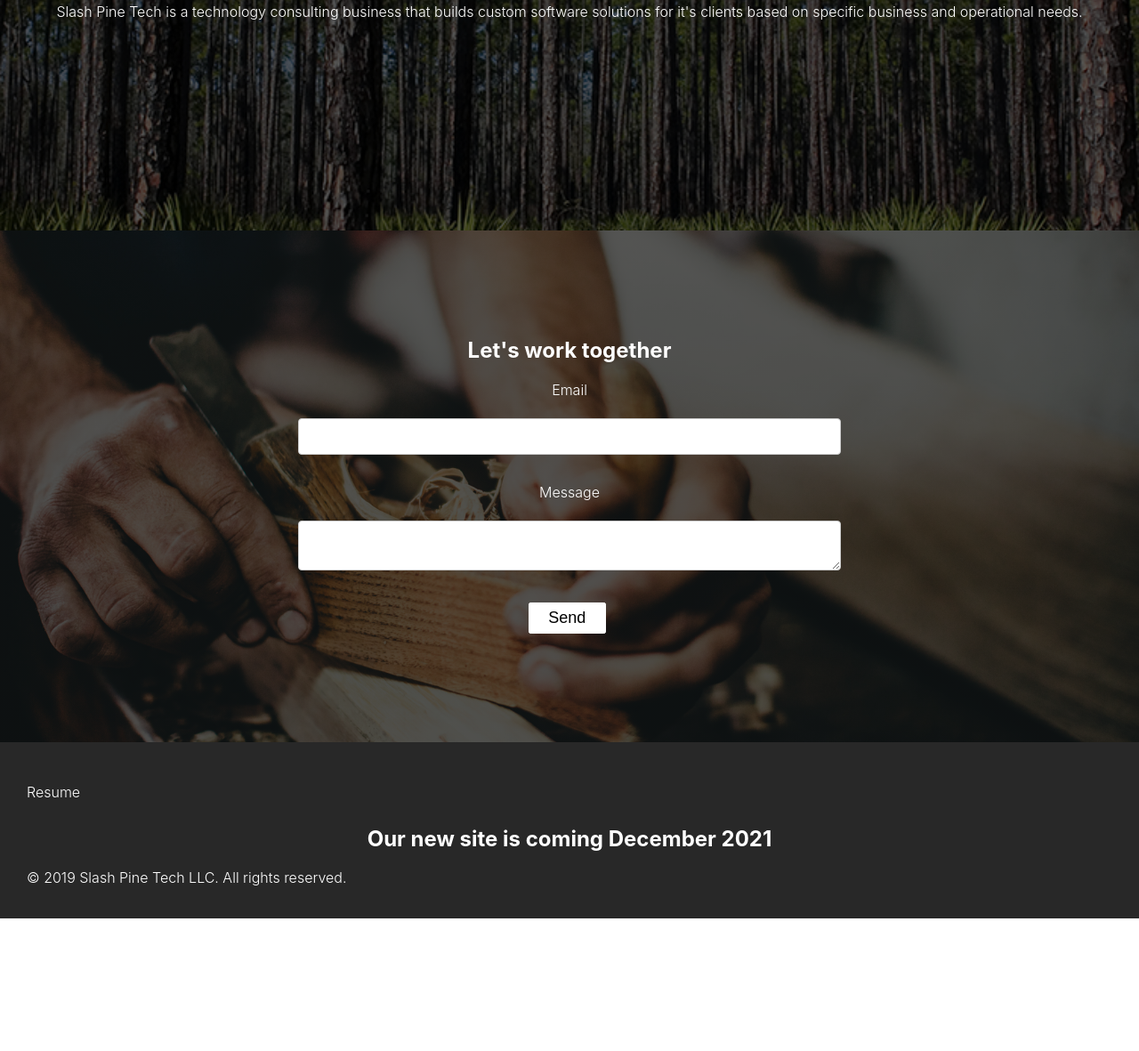
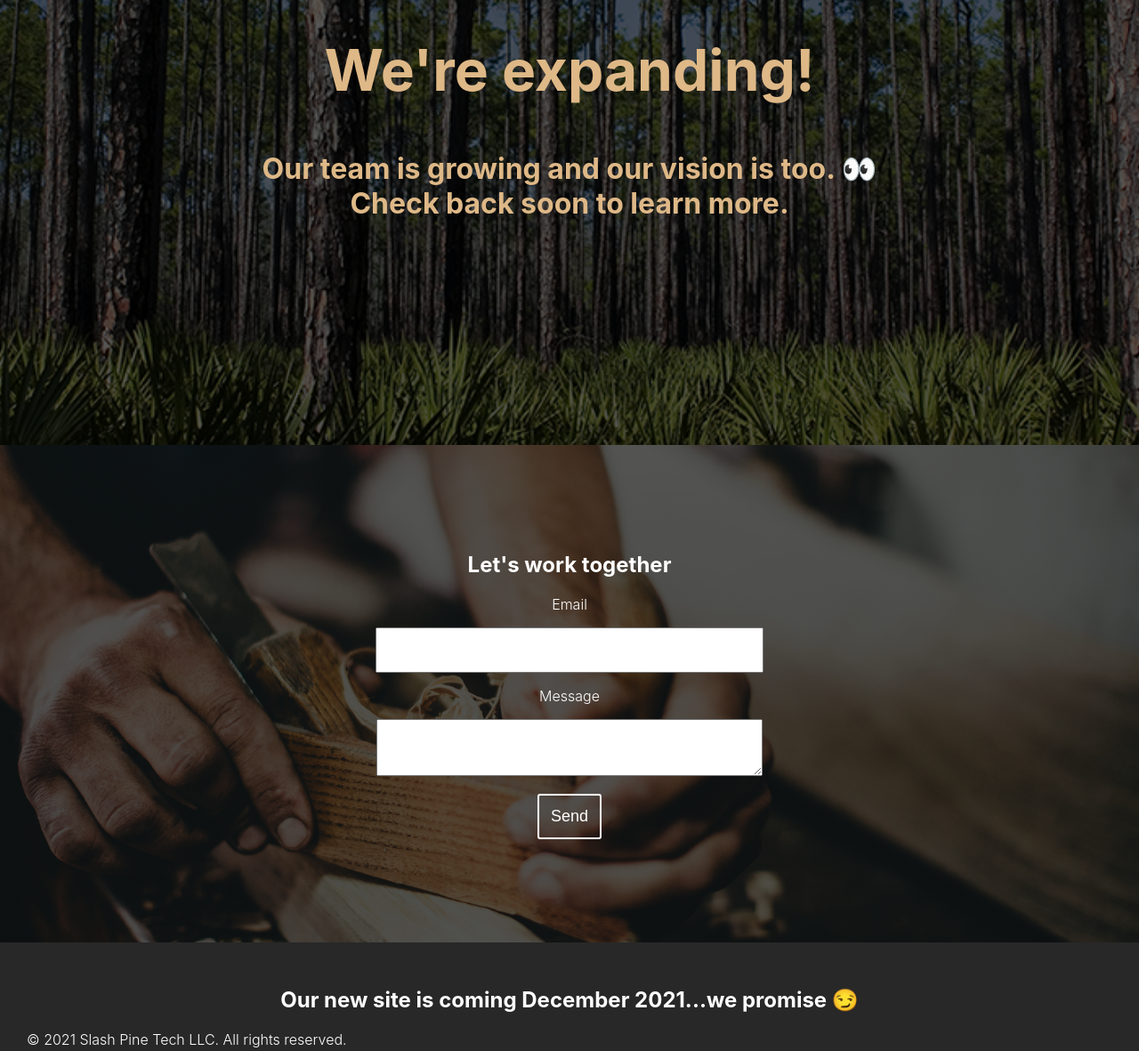
Before and after one commit to russ4stall/slashpine-site, a website: page public/index.html in a window 1280 px wide. Shown: the part 415-1596 px from the top of the page at 89% size. Before the commit the page ends 1447 px from the top, so only its background shows below. Drawn offline with Linux system fonts and the light colour scheme.

Commit message:
updated message and styles

```diff
--- a/package.json
+++ b/package.json
@@ -11,6 +11,6 @@
   "author": "",
   "license": "ISC",
   "devDependencies": {
-    "node-sass": "^4.8.3"
+    "node-sass": "latest"
   }
 }
--- a/public/index.html
+++ b/public/index.html
@@ -24,7 +24,13 @@
             <br>
             <h1>Custom software <br> design and development.</h1>
             <br>
-            <p>Slash Pine Tech is a technology consulting business that builds custom software solutions for it's clients based on specific business and operational needs.</p>
+            <div class="fresh">
+                <h2>We're expanding!</h2>
+                <h3>
+                    Our team is growing and our vision is too. &#128064; <br>
+                    Check back soon to learn more.
+                </div>
+            </h3>
             <br>
             <br>
             <br>
@@ -57,13 +63,13 @@
 
         <section class="footer">
             <ul>
-                <li><a href="RussForstall_2018.pdf" target="_blank">Resume</a></li>
+                <!-- <li><a href="RussForstall_2018.pdf" target="_blank">Resume</a></li> -->
                 <!-- <li><a href="mailto:russ@slashpinetech.com">Let's work together</a></li> -->
             </ul>
             <div class="comingSoon" style="text-align: center;">
-               <h2>Our new site is coming <span id="autoDate"></span></h2>
+               <h2>Our new site is coming <span id="autoDate"></span>...we promise &#128527;</h2>
             </div>
-            <p class="legal">© 2019 Slash Pine Tech LLC. All rights reserved.</p>
+            <p class="legal">© 2021 Slash Pine Tech LLC. All rights reserved.</p>
         </section>
     </div>
     <script>
@@ -73,5 +79,6 @@
         document.getElementById("autoDate").innerHTML =
         monthNames[m.getMonth() + 2] + " " + m.getFullYear();
     </script>
+
 </body>
 </html>
--- a/sass/main.scss
+++ b/sass/main.scss
@@ -35,7 +35,11 @@ body {
         transition: all 0.4s ease 0s;
     }
 
-
+    .fresh {
+        color: burlywood;
+        h2 { font-size: 4em; }
+        h3 { font-size: 2em; }
+    }
 
     .container {
         padding: 0;
@@ -108,8 +112,7 @@ body {
             }
 
             input {
-                background-color: transparent!important;
-
+                //background-color: transparent!important;
             }
         }
 
@@ -164,18 +167,18 @@ img {
     animation: gradColor 60s ease infinite;
 }
 .btn {
-    background: transparent;
+    background-color: transparent;
     border: 2px solid white;
     border-radius: 3px;
     font-size: 18px;
     padding: 13px;
+    color: white;
+    transition: background-color 0.5s ease;
 }
 .btn:hover {
-    background: white;
+    background-color: white;
     color: rgb(30,30,30);
-}
-.contact-btn {
-
+    cursor: pointer;
 }
 .ohnohoney {
     opacity: 0;
@@ -187,50 +190,18 @@ img {
     z-index: -1;
 }
 
-/* Fields */
-.approach input{
-    background-color: transparent; /* Remove background fill */
-    text-transform: uppercase; /* Make text all uppercase */
-    border-radius: 0; /* Remove corner curve */
-    border: 2px solid #fff; /* 2px white border */
-    color: #fff; /* White text */
-    height: 45px;
+.approach {
+    input, textarea {
+        width: 90%;
+        max-width: 400px;
+        padding: 1rem;
+    }
+
+    .btn {
+
+    }
 }
 
-/* div.wpforms-container-full .wpforms-form input[type=date], div.wpforms-container-full .wpforms-form input[type=datetime], div.wpforms-container-full .wpforms-form input[type=datetime-local], div.wpforms-container-full .wpforms-form input[type=email], div.wpforms-container-full .wpforms-form input[type=month], div.wpforms-container-full .wpforms-form input[type=number], div.wpforms-container-full .wpforms-form input[type=password], div.wpforms-container-full .wpforms-form input[type=range], div.wpforms-container-full .wpforms-form input[type=search], div.wpforms-container-full .wpforms-form input[type=tel], div.wpforms-container-full .wpforms-form input[type=text], div.wpforms-container-full .wpforms-form input[type=time], div.wpforms-container-full .wpforms-form input[type=url], div.wpforms-container-full .wpforms-form input[type=week], div.wpforms-container-full .wpforms-form select, div.wpforms-container-full .wpforms-form textarea {
-    background-color: transparent;
-    text-transform: uppercase;
-    border-radius: 0;
-    border: 2px solid #fff;
-    color: #fff;
-    height: 45px;
-}
-::-webkit-input-placeholder {
-    color:    #fff;
-}
-:-moz-placeholder {
-   color:    #fff;
-   opacity:  1;
-}
-::-moz-placeholder {
-   color:    #fff;
-   opacity:  1;
-}
-:-ms-input-placeholder {
-   color:    #fff;
-}
-::-ms-input-placeholder {
-   color:    #fff;
-}
-
-div.wpforms-container-full .wpforms-form input[type=submit], div.wpforms-container-full .wpforms-form button[type=submit], div.wpforms-container-full .wpforms-form .wpforms-page-button {
-   text-transform: uppercase;
-   padding: 10px 60px;
-   color: white;
-   background: #444;
-   font-weight: normal;
-}
- */
 @-webkit-keyframes gradColor {
     0%{background-position:51% 0%}
     50%{background-position:50% 100%}
```
Also changed, not shown: public/css/main.css, 1 other file.
